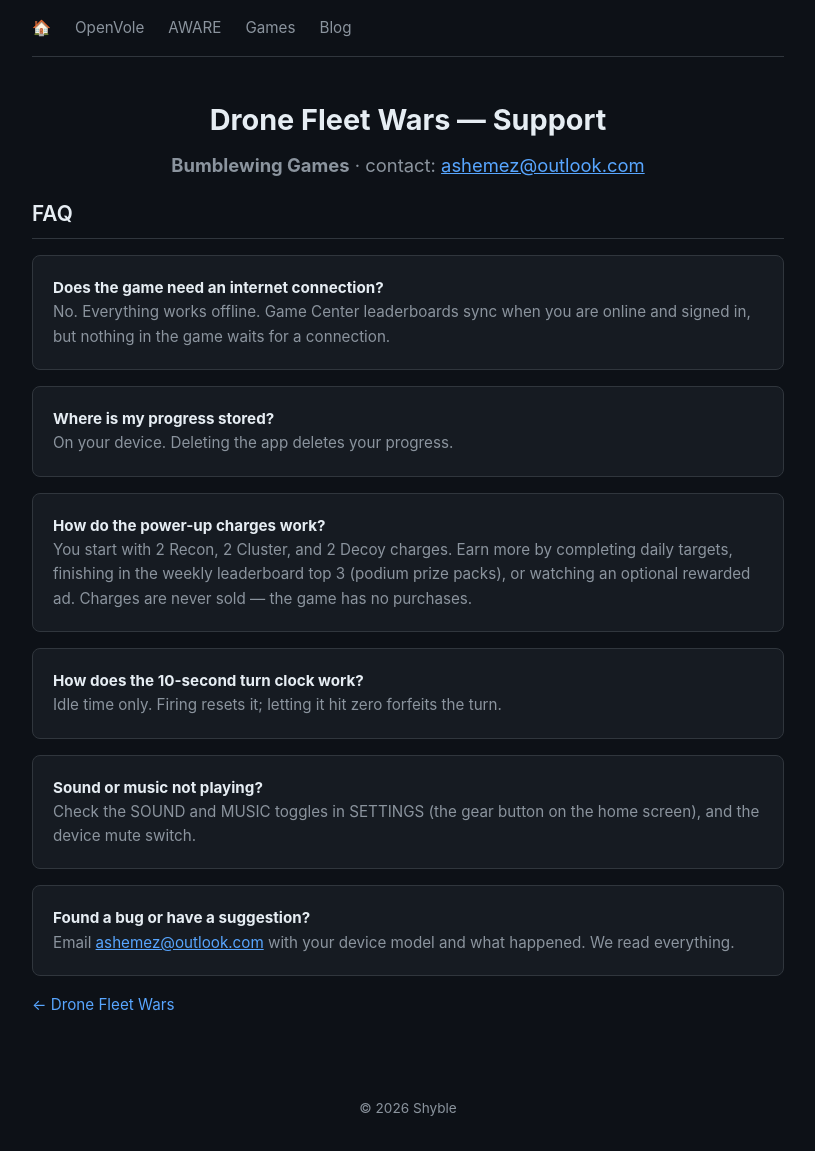
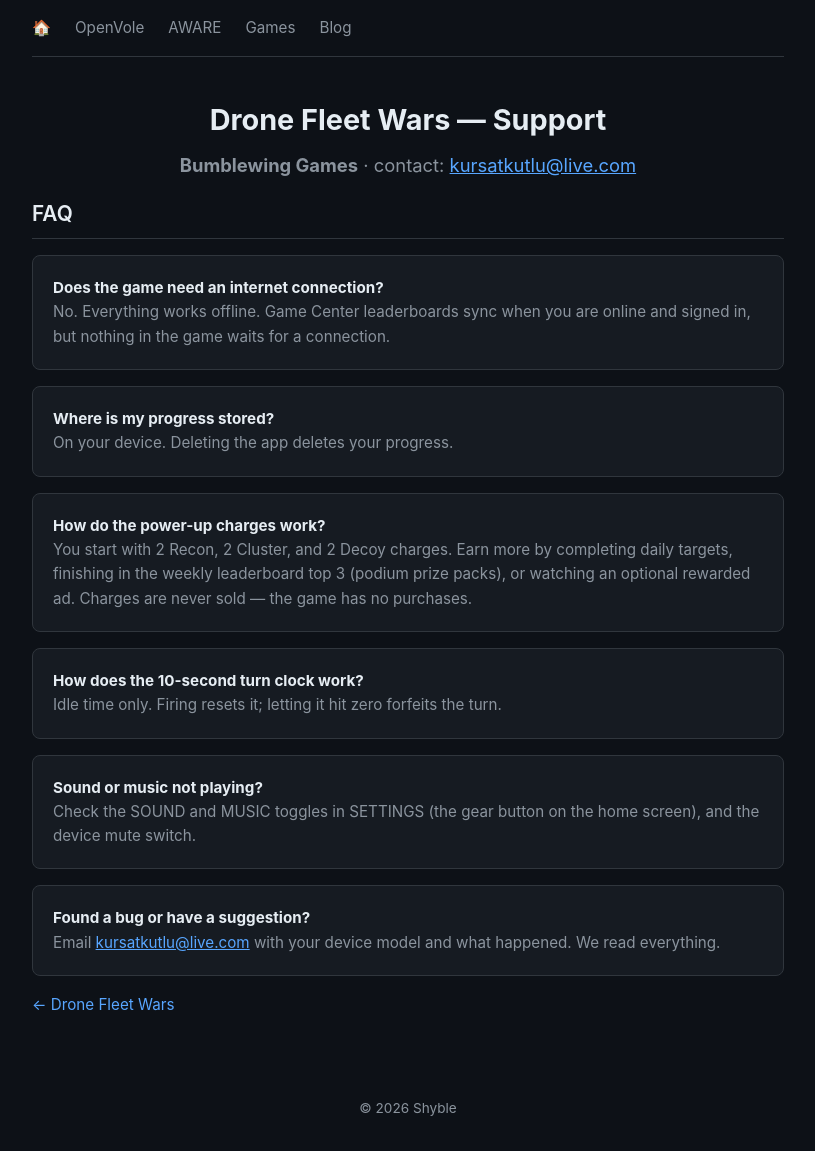
Before and after one commit to shyble/shyble.github.io, a Jekyll site: the page built from games/drone-fleet-wars/support/index.html, in a window 1280 px wide. Shown: the whole page, without its empty margins (232-1047 px from the left). Built offline with Jekyll 4.4.1, drawn with Linux system fonts in a browser that asks for light colours.

Commit message:
Support contact is kursatkutlu@live.com

```diff
--- a/games/drone-fleet-wars/privacy/index.html
+++ b/games/drone-fleet-wars/privacy/index.html
@@ -40,7 +40,7 @@
     If a future update changes any of the above, this policy and the App Store
     privacy labels will be updated before that version ships.</p>
 
-    <p>Contact: <a href="mailto:ashemez@outlook.com" style="color: var(--accent);">ashemez@outlook.com</a></p>
+    <p>Contact: <a href="mailto:kursatkutlu@live.com" style="color: var(--accent);">kursatkutlu@live.com</a></p>
 
     <p style="margin-top: 1.5rem;"><a href="/games/drone-fleet-wars/" class="more-link">← Drone Fleet Wars</a></p>
 </section>
--- a/games/drone-fleet-wars/support/index.html
+++ b/games/drone-fleet-wars/support/index.html
@@ -6,7 +6,7 @@
 
 <header style="padding: 2.5rem 0 1rem;">
     <h1 style="font-size: 1.8rem;">Drone Fleet Wars — Support</h1>
-    <p><strong>Bumblewing Games</strong> · contact: <a href="mailto:ashemez@outlook.com" style="color: var(--accent);">ashemez@outlook.com</a></p>
+    <p><strong>Bumblewing Games</strong> · contact: <a href="mailto:kursatkutlu@live.com" style="color: var(--accent);">kursatkutlu@live.com</a></p>
 </header>
 
 <section>
@@ -44,7 +44,7 @@
 
     <div class="card">
         <p style="color: var(--text);"><strong>Found a bug or have a suggestion?</strong></p>
-        <p>Email <a href="mailto:ashemez@outlook.com" style="color: var(--accent);">ashemez@outlook.com</a>
+        <p>Email <a href="mailto:kursatkutlu@live.com" style="color: var(--accent);">kursatkutlu@live.com</a>
         with your device model and what happened. We read everything.</p>
     </div>
 
```
